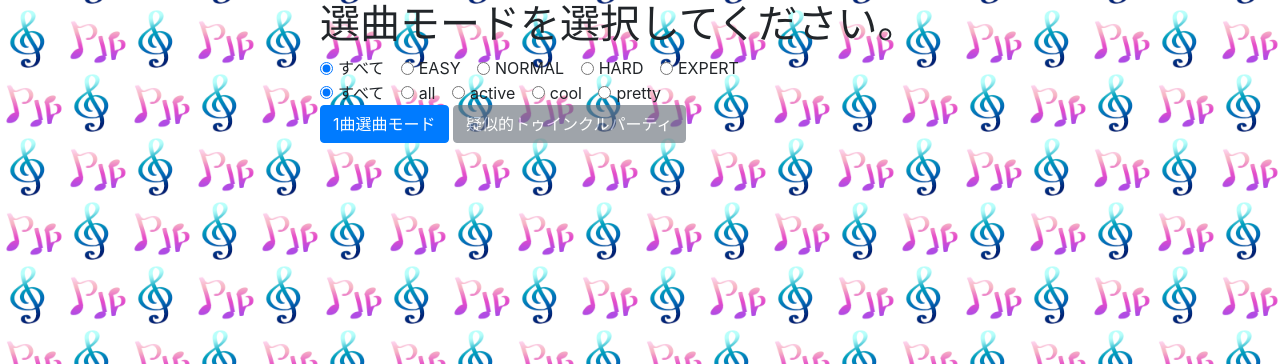
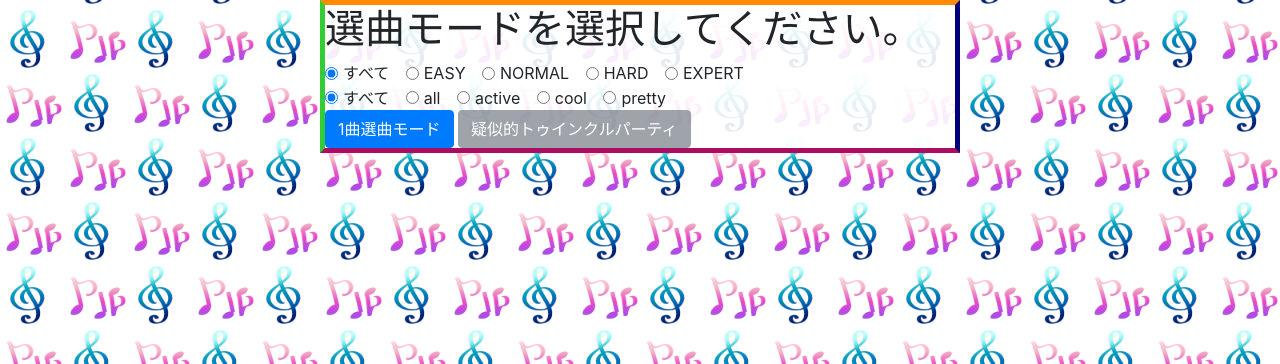
Before and after one commit to CyberTorte/Skmr, a Django app: page /selector/ in a window 1280 px wide. Shown: the part 56-420 px from the top of the page. Run offline with Django 3.2, Linux system fonts and the light colour scheme; some libraries are stand-ins or nearby versions.

Commit message:
コンテンツの枠組み追加

```diff
--- a/selector/static/selector/style.css
+++ b/selector/static/selector/style.css
@@ -2,3 +2,11 @@ body {
     background-image: url("/static/selector/images/skmr_background.jpg");
     background-size: 10% auto;
 }
+
+.index-body {
+    background-color: rgba(255, 255, 255, 0.9);
+    border-top: 5px outset #ff8c00;
+    border-left: 5px outset #32cd32;
+    border-right: 5px outset #0000cd;
+    border-bottom: 5px outset #ff1493;
+}
--- a/selector/templates/selector/index.html
+++ b/selector/templates/selector/index.html
@@ -46,7 +46,7 @@
             </div>
         </nav>
 
-        <div class="mx-auto w-50 selector-body">
+        <div class="mx-auto w-50 index-body">
             <h1>選曲モードを選択してください。</h1>
 
             <form action="{% url 'selector:select' %}" method="post">
```
